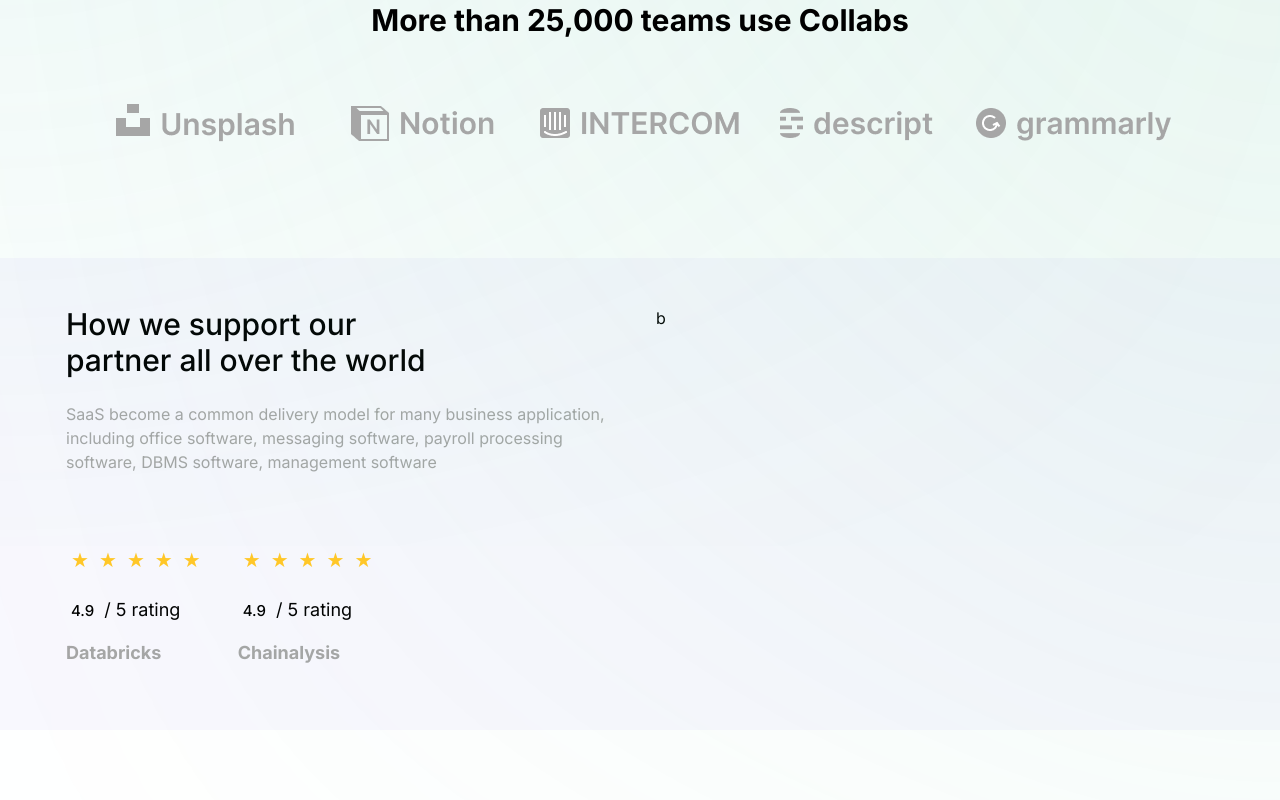
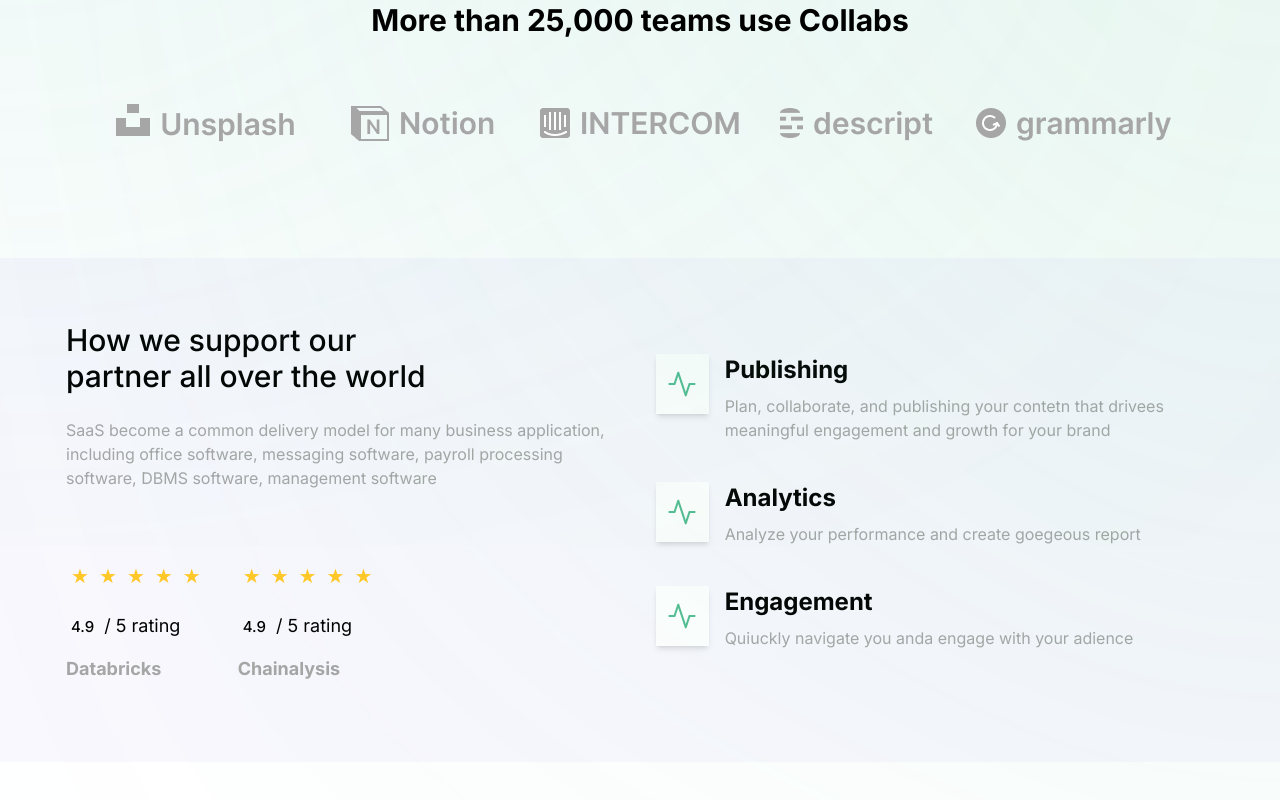
Before and after one commit to agdeasis/biccas-landing, a React (Create React App) app: page / in a window 1280 px wide. Shown: the part 770-1570 px from the top of the page. Built offline with nearby package versions, Linux system fonts and the light colour scheme.

Commit message:
Update for Support section right contents

```diff
--- a/src/components/Support.jsx
+++ b/src/components/Support.jsx
@@ -10,7 +10,7 @@
     return (
         <div className='support bg-[#F9F8FE]'>
             <div className="mx-auto d-block max-w-[1180px]">
-                <div className="grid md:grid-cols-2 py-8">
+                <div className="grid md:grid-cols-2 py-12">
                     <div className="left-text p-4 text-center md:text-left">
                         <h2 className='text-2xl md:text-3xl font-medium mb-6 md:max-w-[400px]'>
                             How we support our partner all over the world
@@ -47,7 +47,39 @@
                         </div>
                     </div>
                     <div className="rigth-text p-4">
-                        b
+                        <div className='flex mt-8'>
+                            <div className='w-[60px] h-[60px] bg-white shadow-md flex justify-center items-center mr-4'>
+                                <img src="./images/support/publish.png" className='max-w-[100%] h-auto' alt="" />
+                            </div>
+                            <div className='w-full'>
+                                <h4 className='text-2xl font-bold' >Publishing</h4>
+                                <p className='text-[#a6a6a6] mt-2'>
+                                  Plan, collaborate, and publishing your contetn that drivees meaningful engagement and growth for your brand
+                                </p>
+                            </div>
+                        </div>
+                        <div className='flex mt-10'>
+                            <div className='w-[60px] h-[60px] bg-white shadow-md flex justify-center items-center mr-4'>
+                                <img src="./images/support/publish.png" className='max-w-[100%] h-auto' alt="" />
+                            </div>
+                            <div className='w-full'>
+                                <h4 className='text-2xl font-bold' >Analytics</h4>
+                                <p className='text-[#a6a6a6] mt-2'>
+                                   Analyze your performance and create goegeous report
+                                </p>
+                            </div>
+                        </div>
+                        <div className='flex mt-10'>
+                            <div className='w-[60px] h-[60px] bg-white shadow-md flex justify-center items-center mr-4'>
+                                <img src="./images/support/publish.png" className='max-w-[100%] h-auto' alt="" />
+                            </div>
+                            <div className='w-full'>
+                                <h4 className='text-2xl font-bold' >Engagement</h4>
+                                <p className='text-[#a6a6a6] mt-2'>
+                                    Quiuckly navigate you anda engage with your adience
+                                </p>
+                            </div>
+                        </div>
                     </div>
                 </div>
             </div>
```
Also changed, not shown: public/images/support/publish.png (added).
